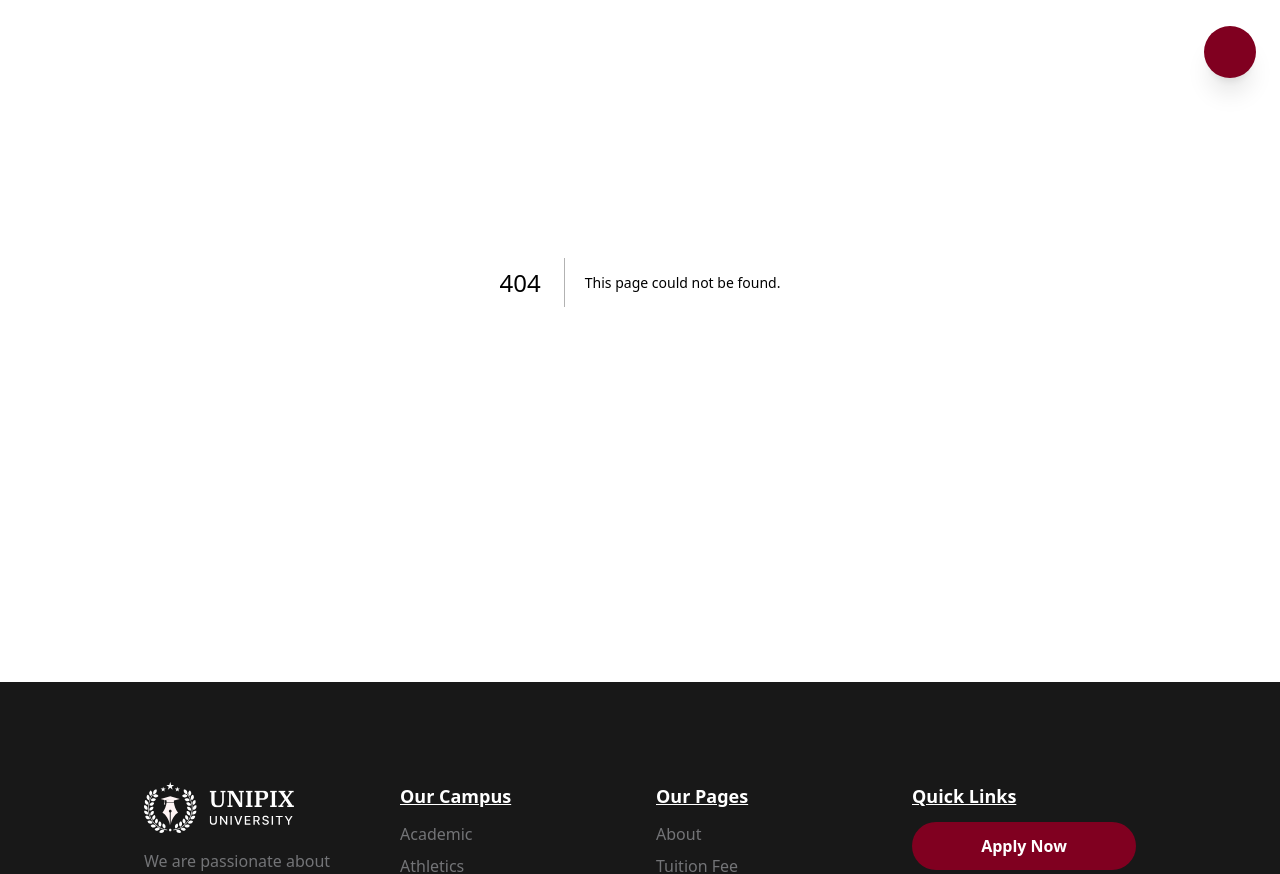
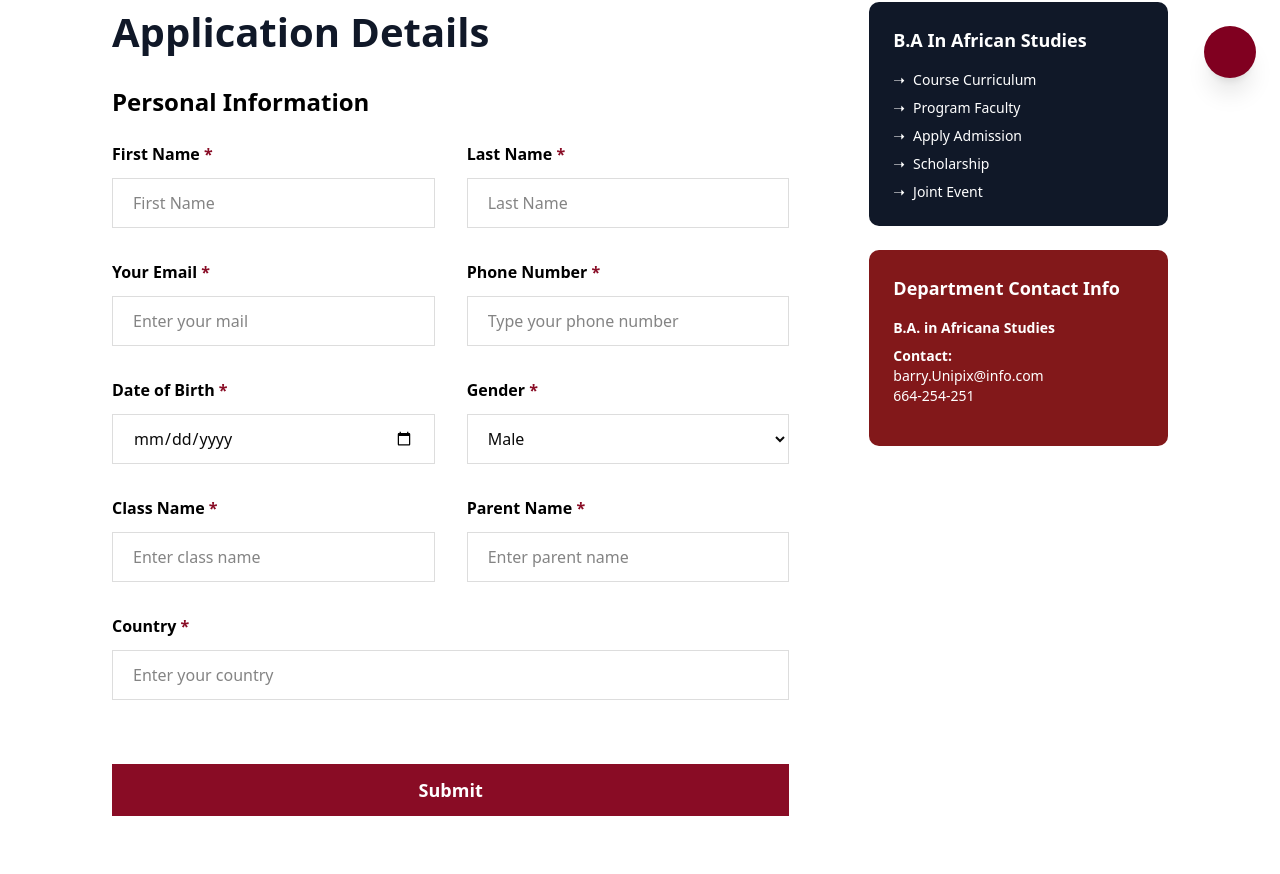
Before and after one commit to Kwasi-1/school-template-v1, a Next.js app: page /admissions in a window 1280 px wide. Before the commit this address had no page. Shown: the part 698-1572 px from the top of the page. Built offline with nearby package versions, Linux system fonts and the light colour scheme; some icons are missing.

Commit message:
Add Application form to admissions page

```diff
--- /dev/null
+++ b/app/admissions/page.tsx
@@ -0,0 +1,10 @@
+import ApplicationForm from "@/components/admissions/ApplicationForm";
+
+function page() {
+  return (
+    <div>
+      <ApplicationForm />
+    </div>
+  );
+}
+export default page;
--- /dev/null
+++ b/components/PersonalInfoForm.tsx
@@ -0,0 +1,187 @@
+"use client";
+
+import { useState } from "react";
+import InputField from "./InputField";
+// import TextareaField from "./TextareaField";
+
+const PersonalInfoForm = () => {
+  const [formData, setFormData] = useState({
+    firstName: "",
+    lastName: "",
+    email: "",
+    phone: "",
+    dob: "",
+    gender: "",
+    className: "",
+    parentName: "",
+  });
+
+  const [errors, setErrors] = useState({
+    firstName: false,
+    lastName: false,
+    email: false,
+    phone: false,
+    dob: false,
+    gender: false,
+    className: false,
+    parentName: false,
+  });
+
+  const handleChange = (
+    e: React.ChangeEvent<
+      HTMLInputElement | HTMLTextAreaElement | HTMLSelectElement
+    >
+  ) => {
+    setFormData({ ...formData, [e.target.name]: e.target.value });
+    setErrors({ ...errors, [e.target.name]: false });
+  };
+
+  const handleSubmit = (e: React.FormEvent) => {
+    e.preventDefault();
+    const newErrors = {
+      firstName: !formData.firstName.trim(),
+      lastName: !formData.lastName.trim(),
+      email: !formData.email.trim(),
+      phone: !formData.phone.trim(),
+      dob: !formData.dob.trim(),
+      gender: !formData.gender.trim(),
+      className: !formData.className.trim(),
+      parentName: !formData.parentName.trim(),
+    };
+
+    setErrors(newErrors);
+
+    if (Object.values(newErrors).every((field) => !field)) {
+      alert("Form Submitted Successfully!");
+    }
+  };
+
+  return (
+    <section className=" container mx-auto">
+      {/* Heading */}
+      <h2 className="text-2xl font-semibold text-black mb-6 ">
+        Personal Information
+      </h2>
+
+      {/* Form */}
+      <form
+        onSubmit={handleSubmit}
+        className="grid grid-cols-1 md:grid-cols-2 gap-8"
+      >
+        <InputField
+          label="First Name"
+          name="firstName"
+          value={formData.firstName}
+          onChange={handleChange}
+          error={errors.firstName}
+          placeholder="First Name"
+        />
+
+        <InputField
+          label="Last Name"
+          name="lastName"
+          value={formData.lastName}
+          onChange={handleChange}
+          error={errors.lastName}
+          placeholder="Last Name"
+        />
+
+        <InputField
+          label="Your Email"
+          name="email"
+          type="email"
+          value={formData.email}
+          onChange={handleChange}
+          error={errors.email}
+          placeholder="Enter your mail"
+        />
+
+        <InputField
+          label="Phone Number"
+          name="phone"
+          type="tel"
+          value={formData.phone}
+          onChange={handleChange}
+          error={errors.phone}
+          placeholder="Type your phone number"
+        />
+
+        <InputField
+          label="Date of Birth"
+          name="dob"
+          type="date"
+          value={formData.dob}
+          onChange={handleChange}
+          error={errors.dob}
+          placeholder="dd/mm/yy"
+        />
+
+        {/* Gender Dropdown */}
+        <div>
+          <label className="block text-base font-semibold text-black">
+            Gender <span className="text-[#890c25]">*</span>
+          </label>
+          <select
+            name="gender"
+            value={formData.gender}
+            onChange={handleChange}
+            aria-placeholder="Select Gender"
+            className={`w-full border py-3 px-4 mt-3 ${
+              errors.gender
+                ? "border-red-500"
+                : "border-[#ddd] focus:border-[#890c25] outline-0"
+            }`}
+          >
+            {/* <option value="">Select Gender</option> */}
+            <option value="Male">Male</option>
+            <option value="Female">Female</option>
+          </select>
+          {errors.gender && (
+            <p className="text-red-500 text-sm mt-1">This field is required.</p>
+          )}
+        </div>
+
+        <InputField
+          label="Class Name"
+          name="className"
+          value={formData.className}
+          onChange={handleChange}
+          error={errors.className}
+          placeholder="Enter class name"
+        />
+
+        <InputField
+          label="Parent Name"
+          name="parentName"
+          value={formData.parentName}
+          onChange={handleChange}
+          error={errors.parentName}
+          placeholder="Enter parent name"
+        />
+
+        <div className="colspan-1 md:col-span-2">
+          <InputField
+            label="Country"
+            name="country"
+            value={formData.dob}
+            onChange={handleChange}
+            error={errors.dob}
+            placeholder="Enter your country"
+          />
+        </div>
+
+        {/* Submit Button */}
+        <div className="col-span-1 md:col-span-2">
+          <button
+            type="submit"
+            className="w-full bg-[#890c25] text-white text-lg font-semibold py-3 mt-8 hover:bg-black transition duration-300"
+          >
+            Submit
+          </button>
+        </div>
+      </form>
+    </section>
+  );
+};
+
+export default PersonalInfoForm;
--- /dev/null
+++ b/components/admissions/ApplicationForm.tsx
@@ -0,0 +1,71 @@
+"use client";
+
+import PersonalInfoForm from "../PersonalInfoForm";
+
+const ApplicationFormSection = () => {
+  return (
+    <section className="container py-[120px] w-[85%] mx-auto px-4 grid grid-cols-1 lg:grid-cols-3 gap-20">
+      {/* Left: Application Form */}
+      <div className="lg:col-span-2">
+        <h2 className="text-[40px] font-semibold text-gray-900 mb-6">
+          Application Details
+        </h2>
+
+        {/* Personal Information */}
+        <PersonalInfoForm />
+      </div>
+
+      {/* Right: Sidebar */}
+      <aside className="space-y-6">
+        {/* Navigation Links */}
+        <div className="bg-gray-900 text-white p-6 rounded-lg">
+          <h3 className="text-lg font-semibold mb-4">B.A In African Studies</h3>
+          <ul className="space-y-2">
+            {[
+              "Course Curriculum",
+              "Program Faculty",
+              "Apply Admission",
+              "Scholarship",
+              "Joint Event",
+            ].map((item) => (
+              <li key={item} className="text-sm hover:underline">
+                <a href="#" className="flex items-center">
+                  <span className="mr-2">➝</span> {item}
+                </a>
+              </li>
+            ))}
+          </ul>
+        </div>
+
+        {/* Contact Info */}
+        <div className="bg-red-900 text-white p-6 rounded-lg">
+          <h3 className="text-lg font-semibold mb-4">
+            Department Contact Info
+          </h3>
+          <p className="text-sm font-semibold">B.A. in Africana Studies</p>
+          <p className="text-sm mt-2">
+            <strong>Contact:</strong> <br />
+            barry.Unipix@info.com <br /> 664-254-251
+          </p>
+
+          {/* Social Icons */}
+          <div className="flex space-x-4 mt-4">
+            {["facebook", "twitter", "instagram", "linkedin", "pinterest"].map(
+              (platform) => (
+                <a
+                  key={platform}
+                  href="#"
+                  className="text-white hover:text-gray-300"
+                >
+                  <i className={`fab fa-${platform} text-lg`}></i>
+                </a>
+              )
+            )}
+          </div>
+        </div>
+      </aside>
+    </section>
+  );
+};
+
+export default ApplicationFormSection;
```
